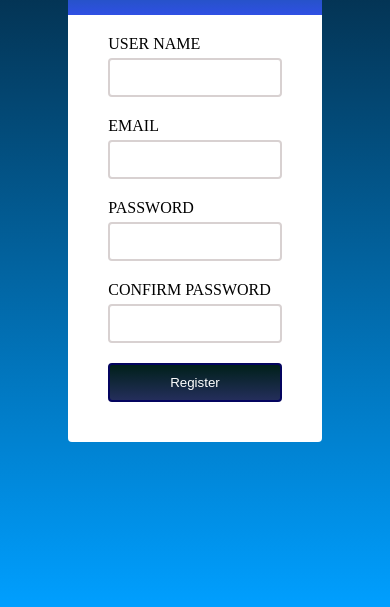
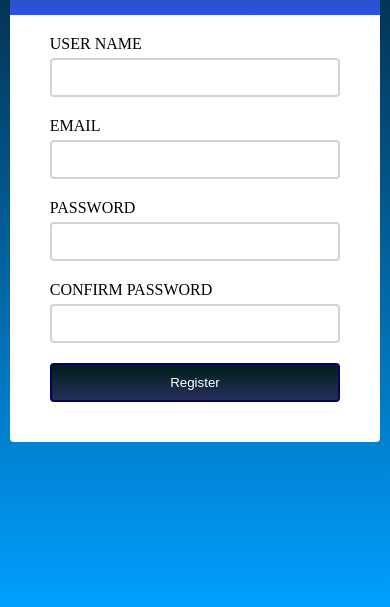
Before and after one commit to AbhiGithub4u/Javascript-form-validation, a plain HTML site: page index.html in a window 390 px wide. Shown: the part 237-844 px from the top of the page. Drawn offline with Linux system fonts and the light colour scheme.

Commit message:
Responsive mobile friendly

```diff
--- a/Style.css
+++ b/Style.css
@@ -65,7 +65,7 @@ button{
 }
 @media (max-width:768px) {
     .container{
-        width: calc(100vw - 35vw);
+        width: calc(100vw - 5vw);
         max-width: 100%;
     }
 
```
